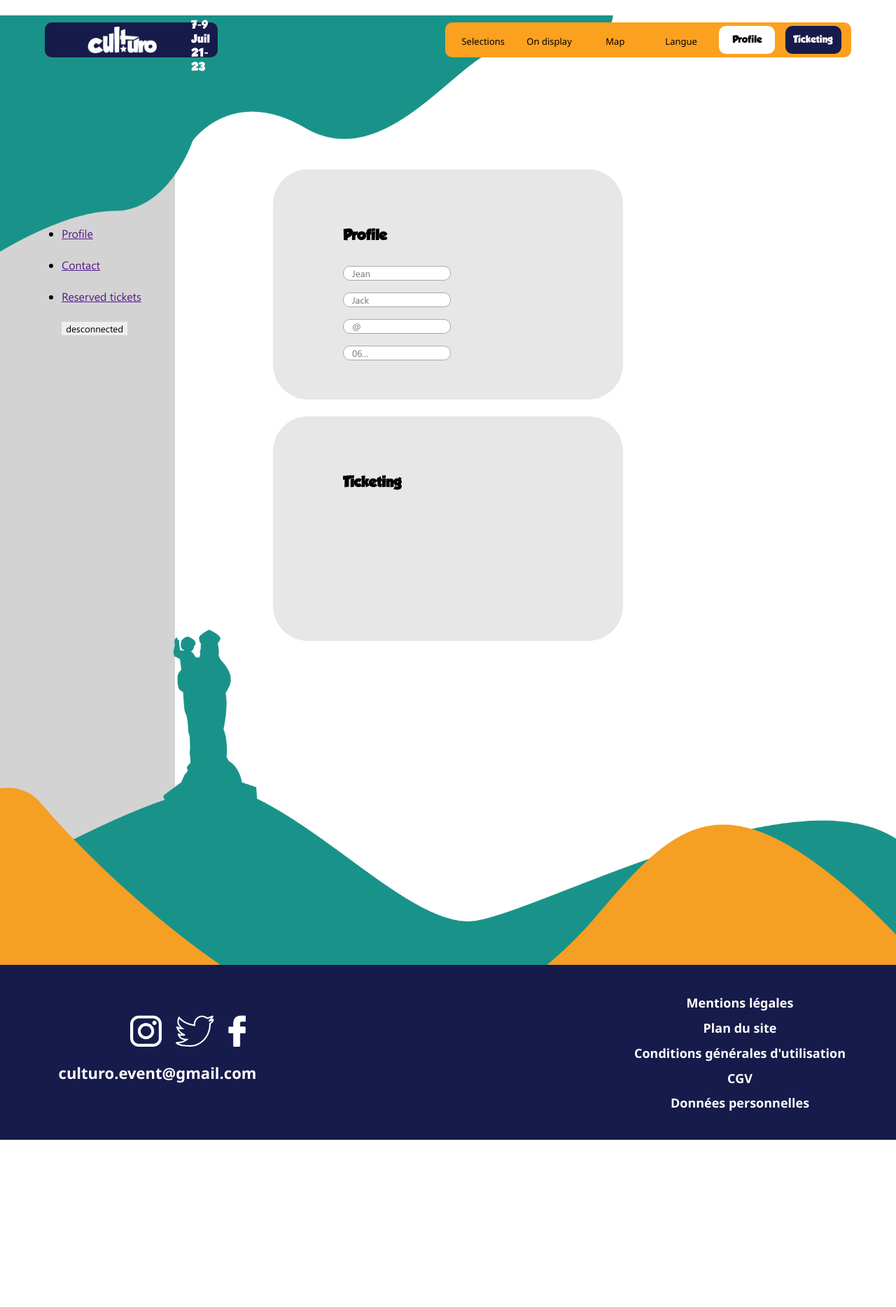
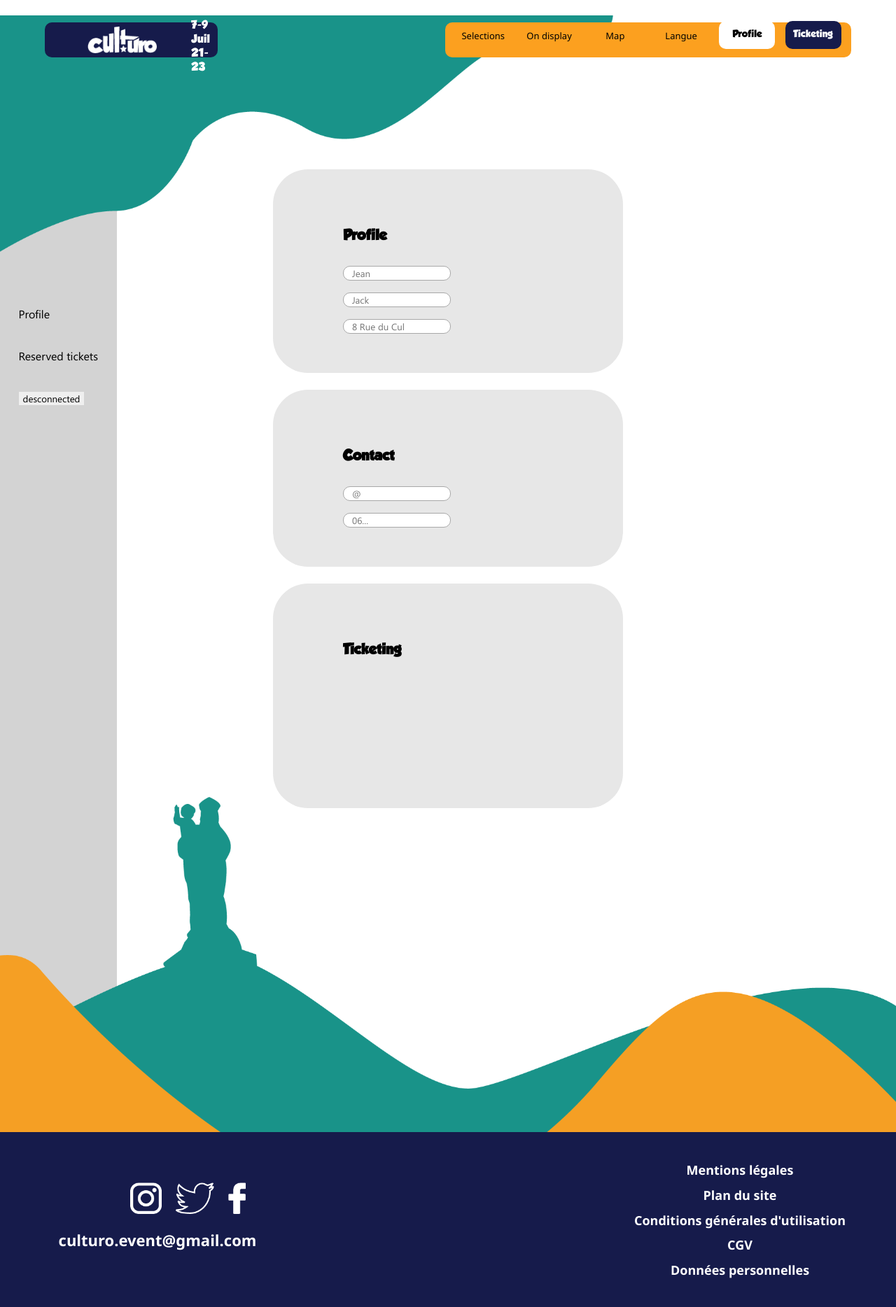
Before and after one commit to 5quentin/WebWeek-Culturo, a PHP site: page /profile.php in a window 1280 px wide. Shown: the whole page at 70% size. Before the commit the page ends 1629 px from the top, so only its background shows below. Run offline with PHP 8.4, Linux system fonts and the light colour scheme.

Commit message:
:headphones:

```diff
--- a/partieWeb/css/index.css
+++ b/partieWeb/css/index.css
@@ -254,11 +254,27 @@
   /* Profile Page */
 
 
+  ul > li > a{
+    text-decoration: none;
+    list-style: none;
+    color: black;
+  }
+
+  ul {
+    list-style:none;
+    margin-left:0;
+    padding-left:0;
+    }
+    li {
+    margin-bottom:15px;/* à adapter */
+    }
+
+
   .sideContainer{
     display: flex;
     position: absolute;
     flex-direction: column;
-    width: 250px;
+    width: 13.021vw;
     height: 90%;
     justify-content: center;
     align-items: center;
--- a/partieWeb/profile.php
+++ b/partieWeb/profile.php
@@ -19,8 +19,6 @@
     <div class="sidebar">
       <ul>
         <li><a href="">Profile</a></li>
-        <div class="space2"></div>
-        <li><a href="">Contact</a></li>
         <div class="space2"></div>
         <li><a href="">Reserved tickets</a></li>
         <div class="space2"></div>
@@ -49,6 +47,24 @@
         </p>
 
         <p>
+          <input type="text" name="adresse" placeholder="8 Rue du Cul" required>
+        </p>
+
+      </div>
+
+    </form>
+  </div>
+
+
+  <div class="container">
+    <div class="space2"></div>
+    <form>
+
+      <div class="centre">
+
+        <div class="titre"><h2>Contact</h2></div>
+
+        <p>
           <input type="text" name="Email adress" placeholder="@" required>
         </p>
 
@@ -60,6 +76,9 @@
 
     </form>
   </div>
+
+
+
 
   <div class="container">
     <div class="space2"></div>
```
